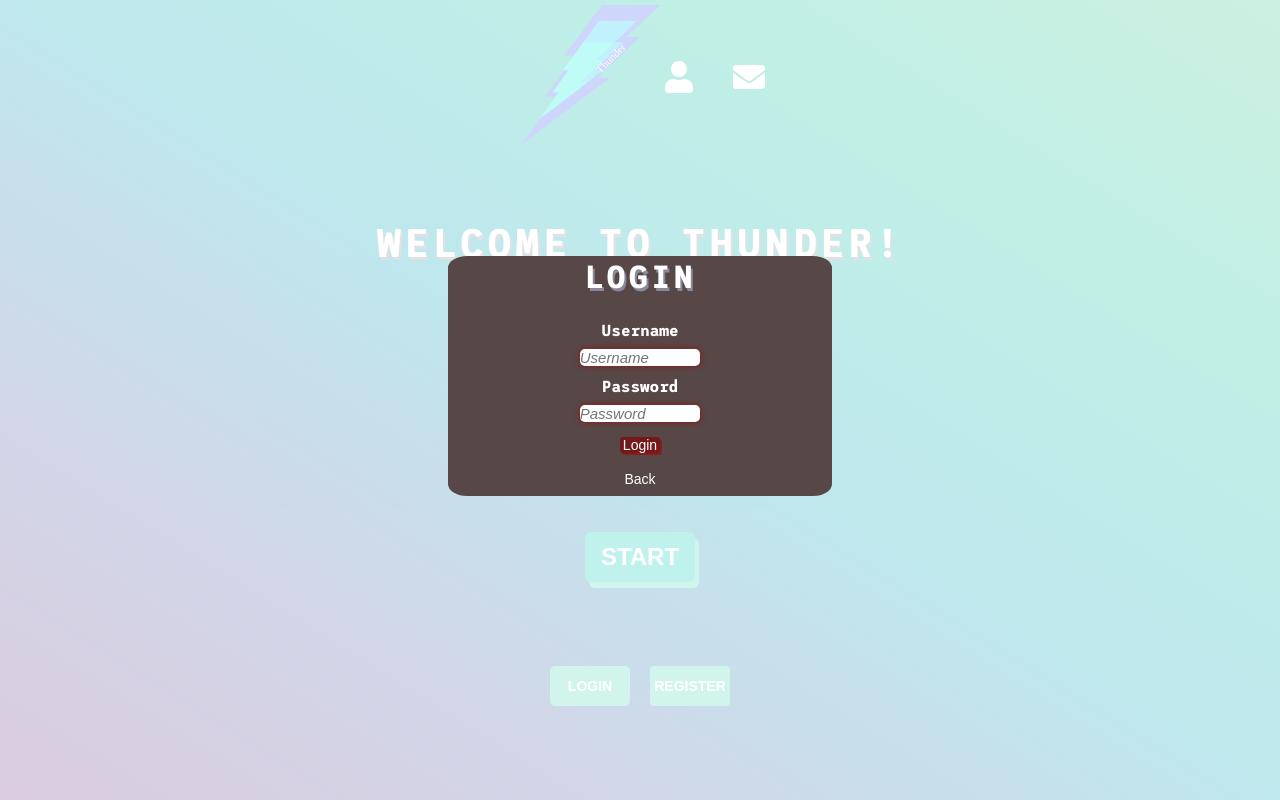
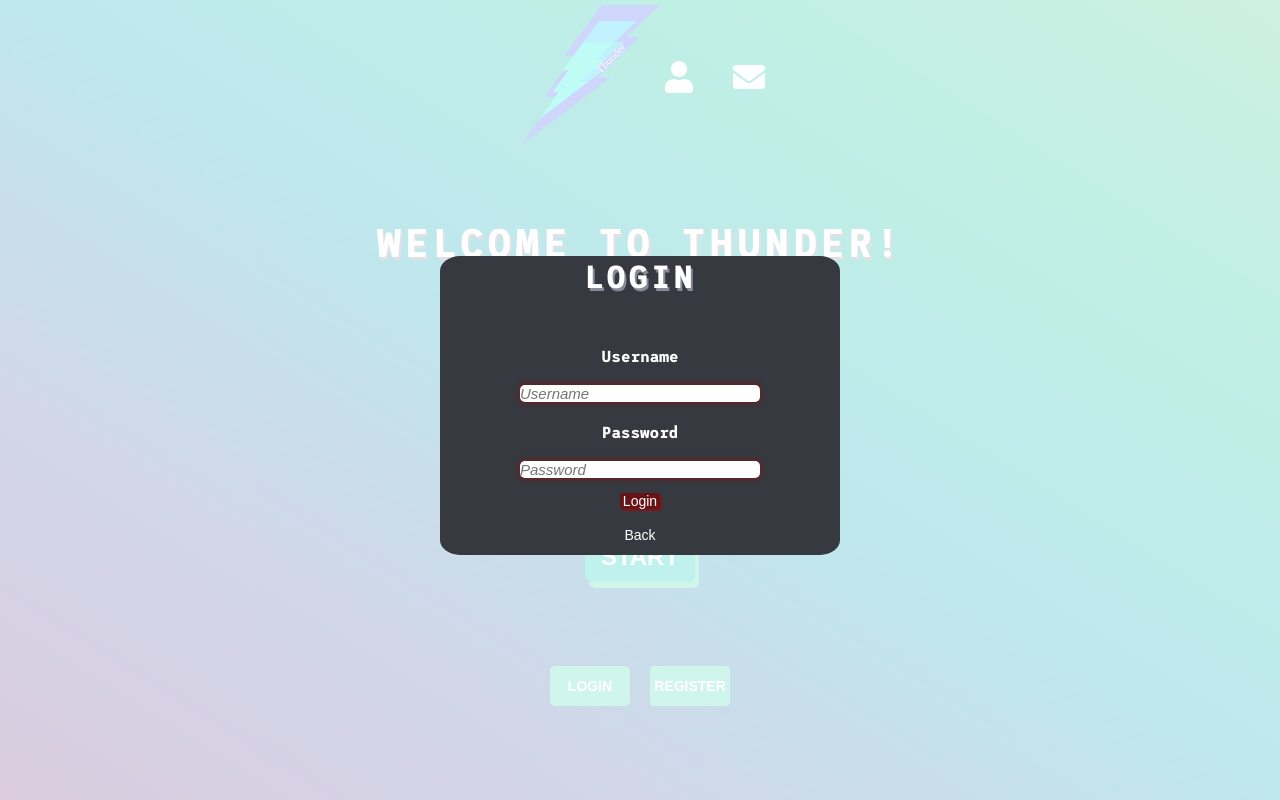
Before and after one commit to clrko/wild-thunder, a React (Create React App) app: page / in a window 1280 px wide. Both pictures are taken after a click on the button "LOGIN". Built offline with nearby package versions, Linux system fonts and the light colour scheme; no server answers.

Commit message:
updates 00:49 am

```diff
--- a/src/components/pages/LoginModal.css
+++ b/src/components/pages/LoginModal.css
@@ -1,6 +1,12 @@
 .homepageModal {
     margin-top: 5%;
     display: flex;
+}
+
+.login-modal {
+    background: #36393F;
+    border-radius: 5%;
+    width: 400px;
 }
 
 .button-login-modal{
--- a/src/components/pages/LoginModal.js
+++ b/src/components/pages/LoginModal.js
@@ -38,10 +38,7 @@ const LoginModal = () => {
                 <button className='login-open-modal' onClick={() => setModalIsOpen(true)}>Login</button>
                 <NavLink to="/register"><button className='button-signup'>Register</button></NavLink>
                 <Modal className='loginModal'  isOpen={modalIsOpen}
-                    onRequestClose={()=> setModalIsOpen(false)}
-                    style ={{
-                    content: {backgroundColor:'rgb(88, 71, 71)',borderRadius : '5%'  }
-                        }}>
+                    onRequestClose={()=> setModalIsOpen(false)}>
                     <div>
                         <form onSubmit={handleSubmit} className="login-modal" >
                             <h2>Login</h2>
```
